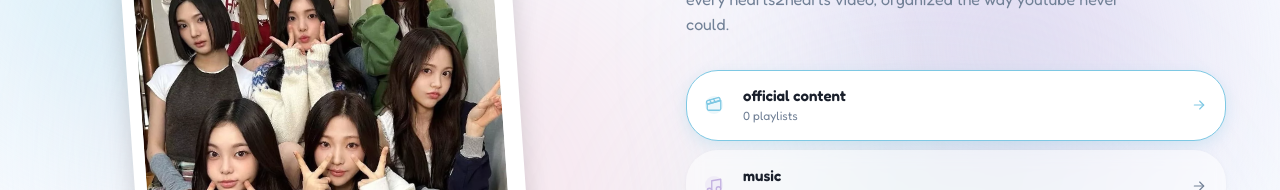
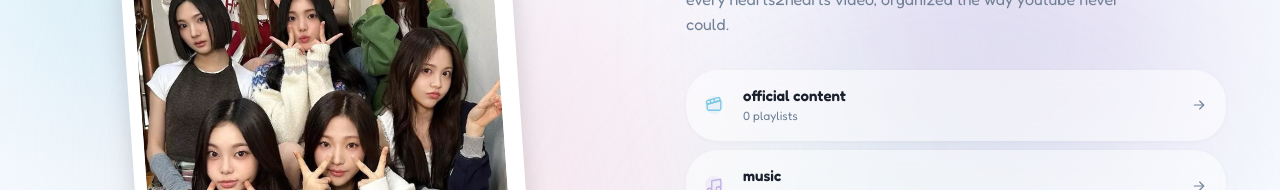
Before and after one commit to jaimelei/heartflix, a React (Vite) app: page /catalog/variety in a window 1280 px wide. Shown: the part 261-451 px from the top of the page. Built offline with nearby package versions, Linux system fonts and the light colour scheme; no server answers; the database is empty; a web font is replaced by a local one.

Commit message:
029 | Frontend | Bug - Fixed active tab bug

```diff
--- a/src/pages/catalog/components/CatalogHero.tsx
+++ b/src/pages/catalog/components/CatalogHero.tsx
@@ -247,7 +247,12 @@ export default function CatalogHero() {
                 <Reveal direction="up" delay={150}>
                     <div className="flex flex-col gap-2.5 w-full">
                         {CATEGORY_PANELS.map((panel) => {
-                            const isActive = location.pathname.startsWith(panel.path);
+                            const isActive =
+                                panel.path === "/catalog"
+                                    ? location.pathname === "/catalog" ||
+                                    location.pathname.startsWith("/catalog/official-content/")
+                                    : location.pathname === panel.path ||
+                                    location.pathname.startsWith(`${panel.path}/`);
                             const count = countBySlug[panel.slug] ?? 0;
 
                             return (
```
